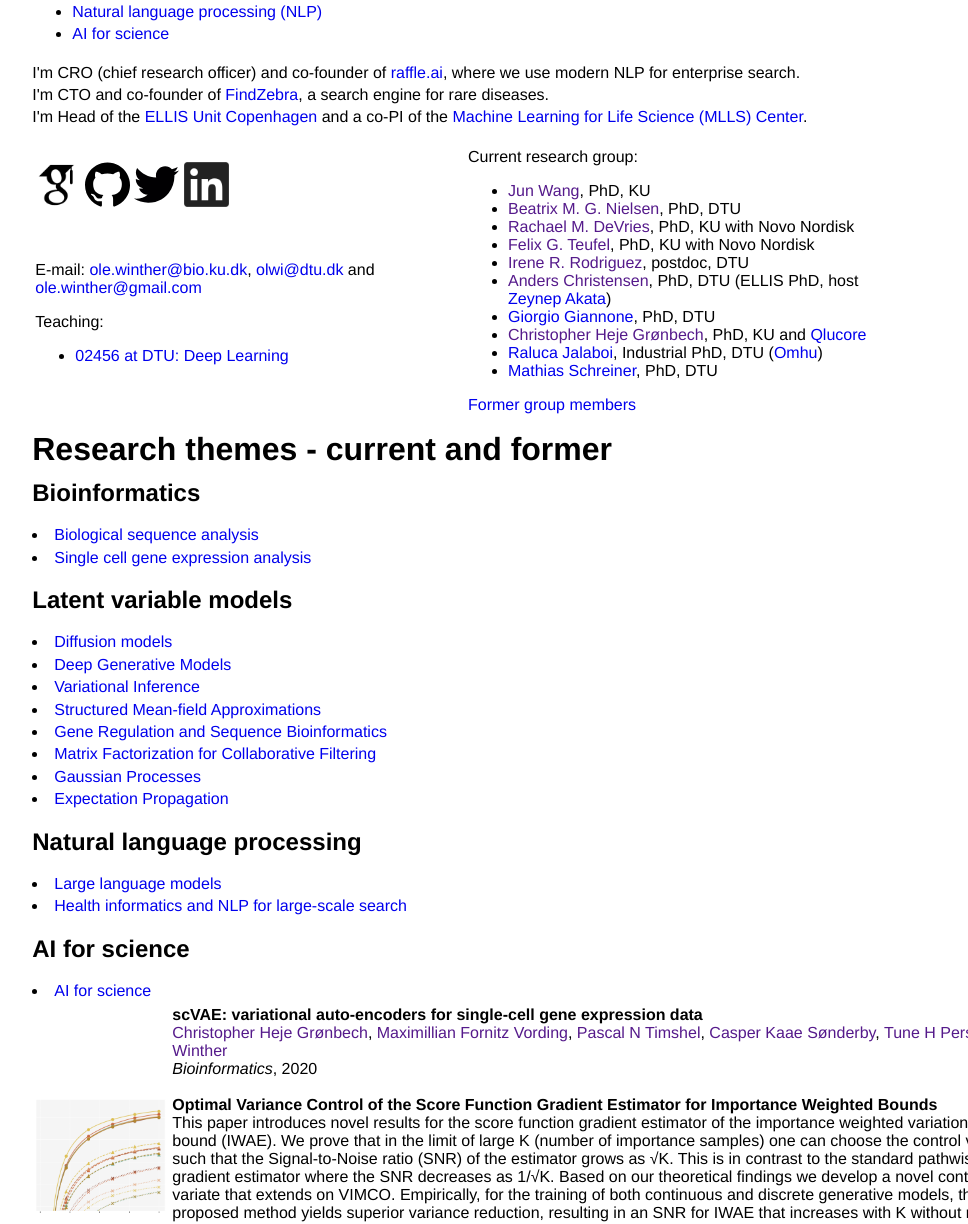
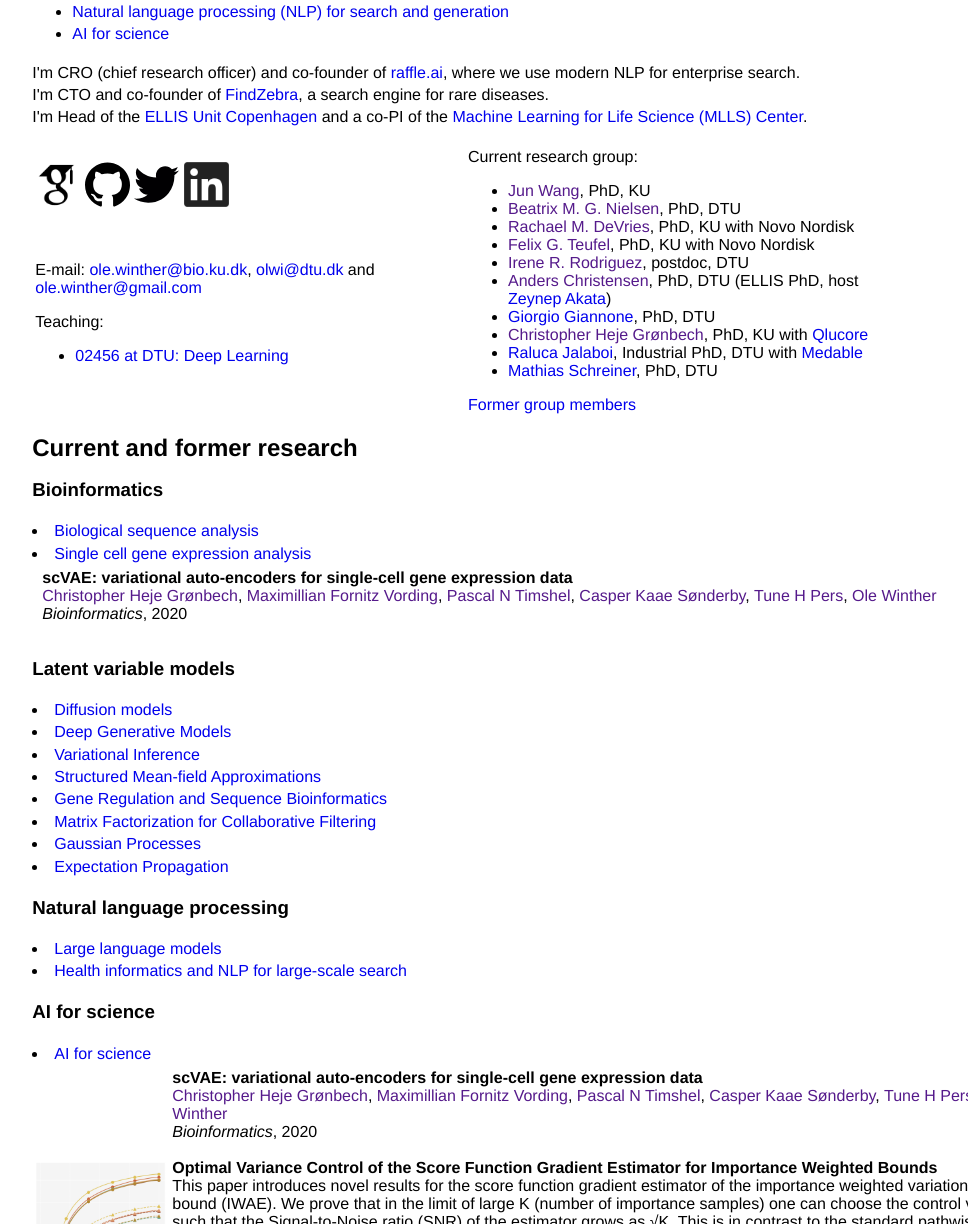
Before and after one commit to olewinther/olewinther.github.io, a plain HTML site: page index.html in a window 1280 px wide. Shown: the part 317-1541 px from the top of the page, without its empty margins (60-1028 px from the left). Drawn offline with Linux system fonts and the light colour scheme.

Commit message:
Update index.html
Minor reformatting

```diff
--- a/index.html
+++ b/index.html
@@ -75,10 +75,10 @@ margin-top:0.0em;
   Research interests:
 </p>
 <ul>
-  <li><a href="#bioinformatics" target="_blank">Bioinformatics - biological sequence analysis, gene expression and genomics</a> </li>
-  <li><a href="#latent_variable" target="_blank">Latent variable models (variational autoencoders, diffusion models, etc) - algorithms and architectures</a> </li>
-  <li><a href="#nlp" target="_blank">Natural language processing (NLP)</a> </li>
-  <li><a href="#ai4science" target="_blank">AI for science</a> </li>
+  <li><a href="#bioinformatics">Bioinformatics - biological sequence analysis, gene expression and genomics</a> </li>
+  <li><a href="#latent-variable">Latent variable models (variational autoencoders, diffusion models, etc) - algorithms and architectures</a> </li>
+  <li><a href="#nlp">Natural language processing (NLP) for search and generation</a> </li>
+  <li><a href="#ai4science">AI for science</a> </li>
 </ul>
 <p></p>
 
@@ -121,8 +121,8 @@ I'm Head of the <a href="https://ellis-cph.dk/" target="_blank">ELLIS Unit Copen
       <li><a href="" target="_blank">Irene R. Rodriguez</a>, postdoc, DTU</li>
       <li><a href="" target="_blank">Anders Christensen</a>, PhD, DTU (ELLIS PhD, host <a href="https://eml-unitue.de/people/zeynep-akata" target="_blank">Zeynep Akata</a>)</li>
       <li><a href="https://georgosgeorgos.github.io/" target="_blank">Giorgio Giannone</a>, PhD, DTU</li>
-      <li><a href="" target="_blank">Christopher Heje Grønbech</a>, PhD, KU and <a href="https://qlucore.com" target="_blank">Qlucore</a></li>
-      <li><a href="https://orbit.dtu.dk/en/persons/raluca-alexandra-jalaboi" target="_blank">Raluca Jalaboi</a>, Industrial PhD, DTU (<a href="https://omhu.com" target="_blank">Omhu</a>)</li>
+      <li><a href="" target="_blank">Christopher Heje Grønbech</a>, PhD, KU with <a href="https://qlucore.com" target="_blank">Qlucore</a></li>
+      <li><a href="https://orbit.dtu.dk/en/persons/raluca-alexandra-jalaboi" target="_blank">Raluca Jalaboi</a>, Industrial PhD, DTU with <a href="https://www.medable.com/" target="_blank">Medable</a></li>
       <li><a href="https://orbit.dtu.dk/en/persons/jacob-mathias-schreiner" target="_blank">Mathias Schreiner</a>, PhD, DTU</li>
     </ul>
     <a href="./past_students.html" target="_blank">Former group members</a>
@@ -159,13 +159,46 @@ I'm Head of the <a href="https://ellis-cph.dk/" target="_blank">ELLIS Unit Copen
 
 
 
-<p></p><h1><a id="research">Research themes - current and former</a></h1>
+<p></p><h2><a id="research">Current and former research</a></h2>
 
-<p></p><h2><a id="bioinformatics">Bioinformatics</a></h2>
+<p></p><h3><a id="bioinformatics">Bioinformatics</a></h3>
+
+
      <li><a href="https://www.nature.com/articles/s41587-021-01156-3" target="_blank">Biological sequence analysis</a> </li>
   <li><a href="https://academic.oup.com/bioinformatics/article/36/16/4415/5838187" target="_blank">Single cell gene expression analysis</a> </li>
 
-<p></p><h2><a id="latent_variabe">Latent variable models</a></h2>
+
+<table border="0" cellspacing="2" cellpadding="2"><tbody>
+
+<tr>
+  <td valign="top">
+      <a href="https://academic.oup.com/bioinformatics/article/36/16/4415/5838187?login=true" target="_blank">
+              <!-- <img src="./assets/" alt="Link" width="130px"> -->
+      </a>
+  </td>
+  <td valign="top">
+      <b>scVAE: variational auto-encoders for single-cell gene expression data</b>
+      <p>
+
+      </p>
+  <a href="" target="_blank">Christopher Heje Grønbech</a>,
+  <a href="" target="_blank">Maximillian Fornitz Vording</a>,
+  <a href="" target="_blank">Pascal N Timshel</a>,
+  <a href="" target="_blank">Casper Kaae Sønderby</a>,
+  <a href="" target="_blank">Tune H Pers</a>,
+  <a href="" target="_blank">Ole Winther</a>
+  <br>
+      <em>Bioinformatics</em>, 2020
+      <!-- <br>
+      <a href="https://arxiv.org/abs/1512.09300"  target="_blank">paper</a> -->
+  </td>
+  </tr>
+<tr><td height="10px"></td></tr>
+
+</tbody></table>
+
+<p></p><h3><a id="latent-variabe">Latent variable models</a></h3>
+
       <li><a href="https://arxiv.org/abs/2310.19789" target="_blank">Diffusion models</a> </li>
   <li><a href="https://arxiv.org/abs/1902.02102" target="_blank">Deep Generative Models</a> </li>
   <li><a href="https://arxiv.org/abs/1605.07571" target="_blank">Variational Inference</a></li>
@@ -175,12 +208,14 @@ I'm Head of the <a href="https://ellis-cph.dk/" target="_blank">ELLIS Unit Copen
   <li><a href="https://direct.mit.edu/neco/article/12/11/2655/6421/Gaussian-Processes-for-Classification-Mean-Field" target="_blank">Gaussian Processes</a></li>
   <li><a href="https://www.jmlr.org/papers/volume6/opper05a/opper05a.pdf" target="_blank">Expectation Propagation</a></li>
 
-<p></p><h2><a id="nlp">Natural language processing</a></h2>
+<p></p><h3><a id="nlp">Natural language processing</a></h3>
       <li><a href="https://arxiv.org/abs/2207.08143" target="_blank">Large language models</a> </li>
   <li><a href="https://pubmed.ncbi.nlm.nih.gov/23462700/" target="_blank">Health informatics and NLP for large-scale search</a></li>
 
-<p></p><h2><a id="ai4science">AI for science</a></h2>
+<p></p><h3><a id="ai4science">AI for science</a></h3>
       <li><a href="https://iopscience.iop.org/article/10.1088/2632-2153/aca23e" target="_blank">AI for science</a> </li>
+
+
 
 
 <table border="0" cellspacing="2" cellpadding="2"><tbody>
```
